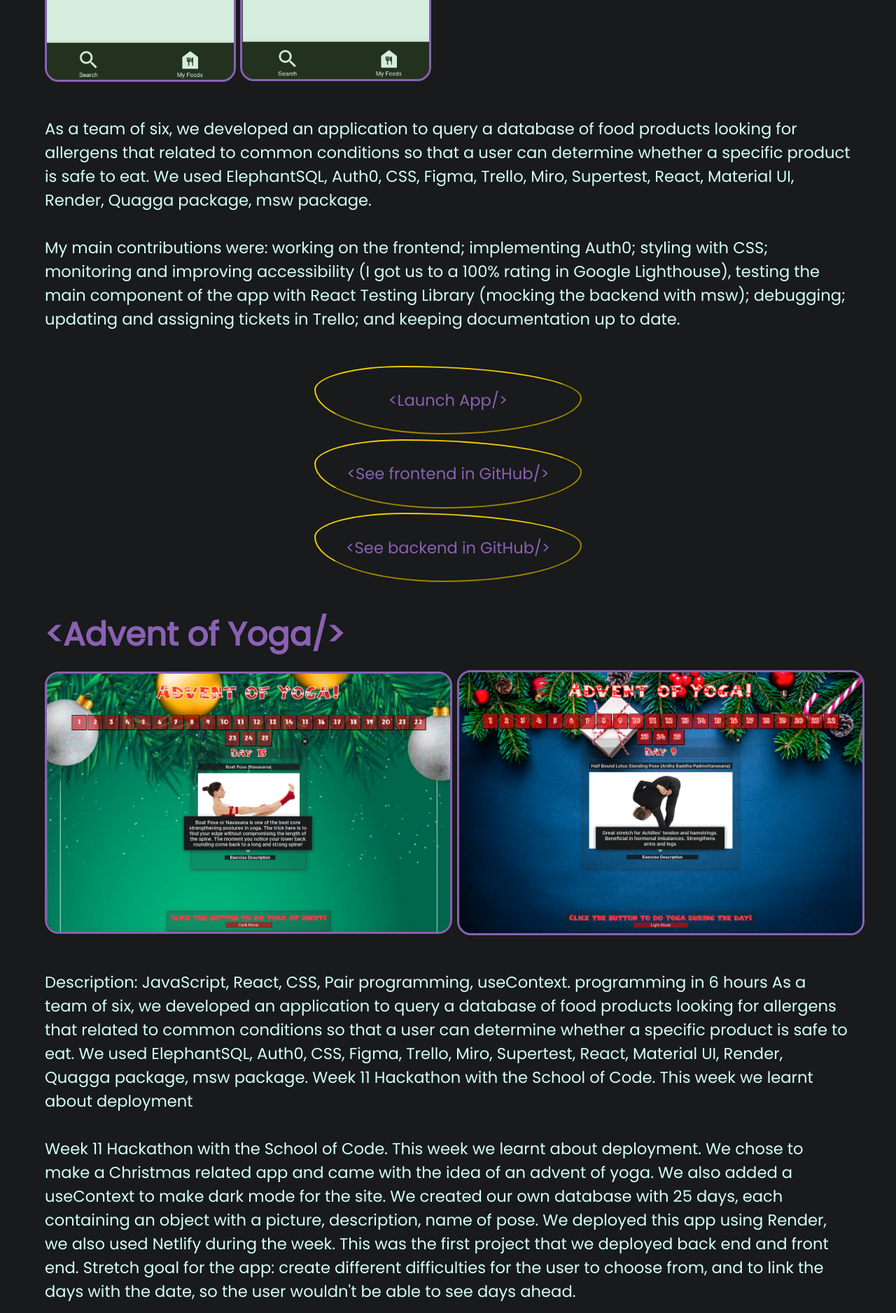
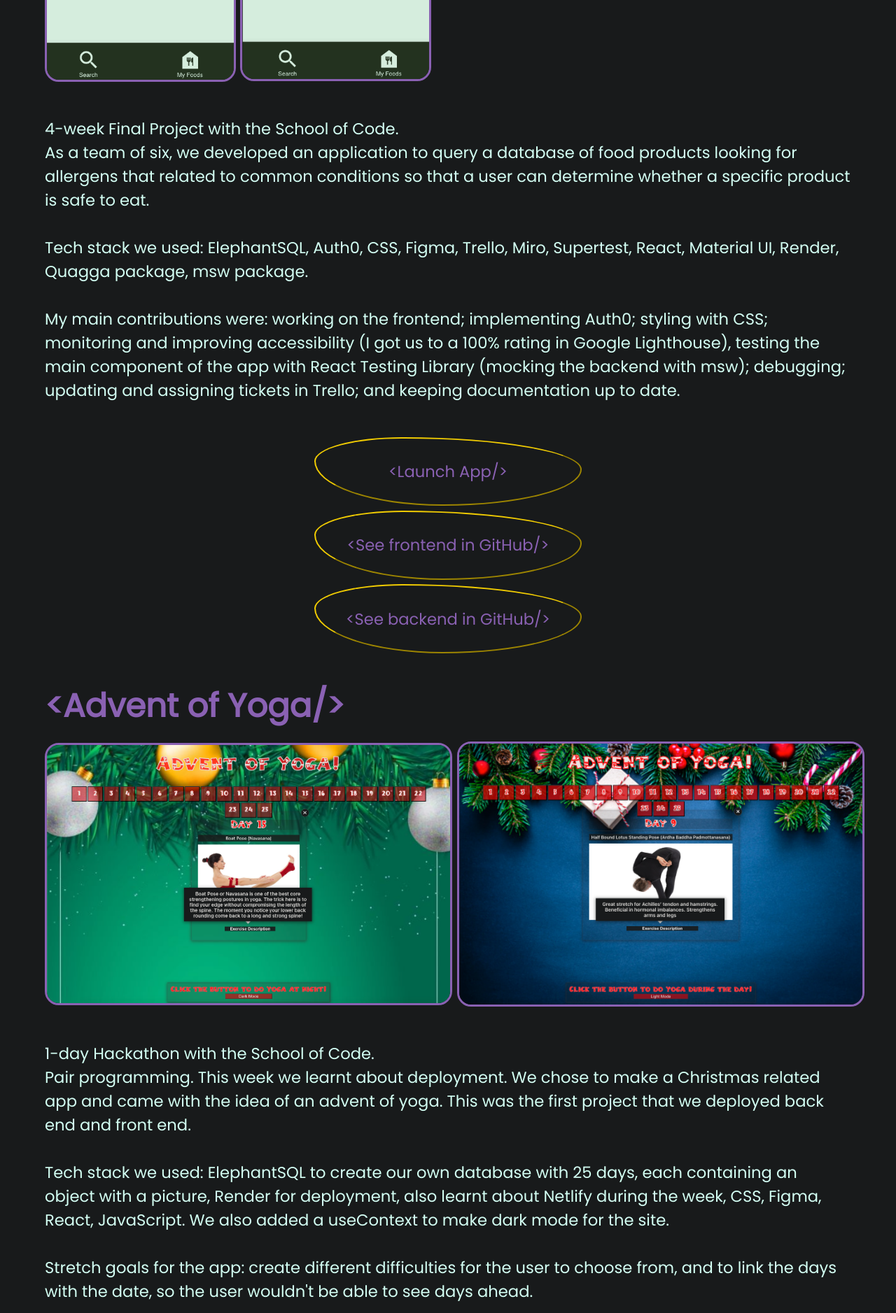
Before and after one commit to violetacf/violeta-portfolio, a React (Create React App) app: page /portfolio in a window 1280 px wide. Shown: the part 980-2857 px from the top of the page at 70% size. Built offline with nearby package versions, Linux system fonts and the light colour scheme.

Commit message:
description for advent og yoga and for foodmap added

```diff
--- a/src/Components/MyPortfolio/MyProjects/AdventOfYoga/AdventOfYoga.js
+++ b/src/Components/MyPortfolio/MyProjects/AdventOfYoga/AdventOfYoga.js
@@ -20,28 +20,24 @@ export default function AdventOfYoga() {
       </div>
       <p>
         <br />
-        Description: JavaScript, React, CSS, Pair programming, useContext.
-        programming in 6 hours
-
-        As a team of six, we developed an application to query a database of
-        food products looking for allergens that related to common conditions so
-        that a user can determine whether a specific product is safe to eat. We
-        used ElephantSQL, Auth0, CSS, Figma, Trello, Miro, Supertest, React,
-        Material UI, Render, Quagga package, msw package.
-
-        Week 11 Hackathon with the School of Code. This week we learnt about deployment
+        1-day Hackathon with the School of Code.
+        <br />
+        Pair programming. This week we learnt about deployment. We chose to make
+        a Christmas related app and came with the idea of an advent of yoga.
+        This was the first project that we deployed back end and front end.
         <br />
         <br />
-        Week 11 Hackathon with the School of Code. This week we learnt about
-        deployment. We chose to make a Christmas related app and came with the
-        idea of an advent of yoga. We also added a useContext to make dark mode
-        for the site. We created our own database with 25 days, each containing
-        an object with a picture, description, name of pose. We deployed this
-        app using Render, we also used Netlify during the week. This was the
-        first project that we deployed back end and front end. Stretch goal for
-        the app: create different difficulties for the user to choose from, and
-        to link the days with the date, so the user wouldn't be able to see days
-        ahead.
+        Tech stack we used: ElephantSQL to create our own database with 25 days,
+        each containing an object with a picture, Render for deployment, also
+        learnt about Netlify during the week, CSS, Figma, React, JavaScript. We
+        also added a useContext to make dark mode for the site.
+        <br />
+        <br />
+        Stretch goals for the app: create different difficulties for the user to
+        choose from, and to link the days with the date, so the user wouldn't be
+        able to see days ahead.
+        <br />
+        <br />
       </p>
       <div className="buttons-container">
         <a
--- a/src/Components/MyPortfolio/MyProjects/FoodMap/FoodMap.js
+++ b/src/Components/MyPortfolio/MyProjects/FoodMap/FoodMap.js
@@ -20,11 +20,15 @@ export default function FoodMap() {
       </div>
       <p>
         <br />
+        4-week Final Project with the School of Code.
+        <br />
         As a team of six, we developed an application to query a database of
         food products looking for allergens that related to common conditions so
-        that a user can determine whether a specific product is safe to eat. We
-        used ElephantSQL, Auth0, CSS, Figma, Trello, Miro, Supertest, React,
-        Material UI, Render, Quagga package, msw package.
+        that a user can determine whether a specific product is safe to eat.
+        <br />
+        <br />
+        Tech stack we used: ElephantSQL, Auth0, CSS, Figma, Trello, Miro,
+        Supertest, React, Material UI, Render, Quagga package, msw package.
         <br />
         <br />
         My main contributions were: working on the frontend; implementing Auth0;
```
